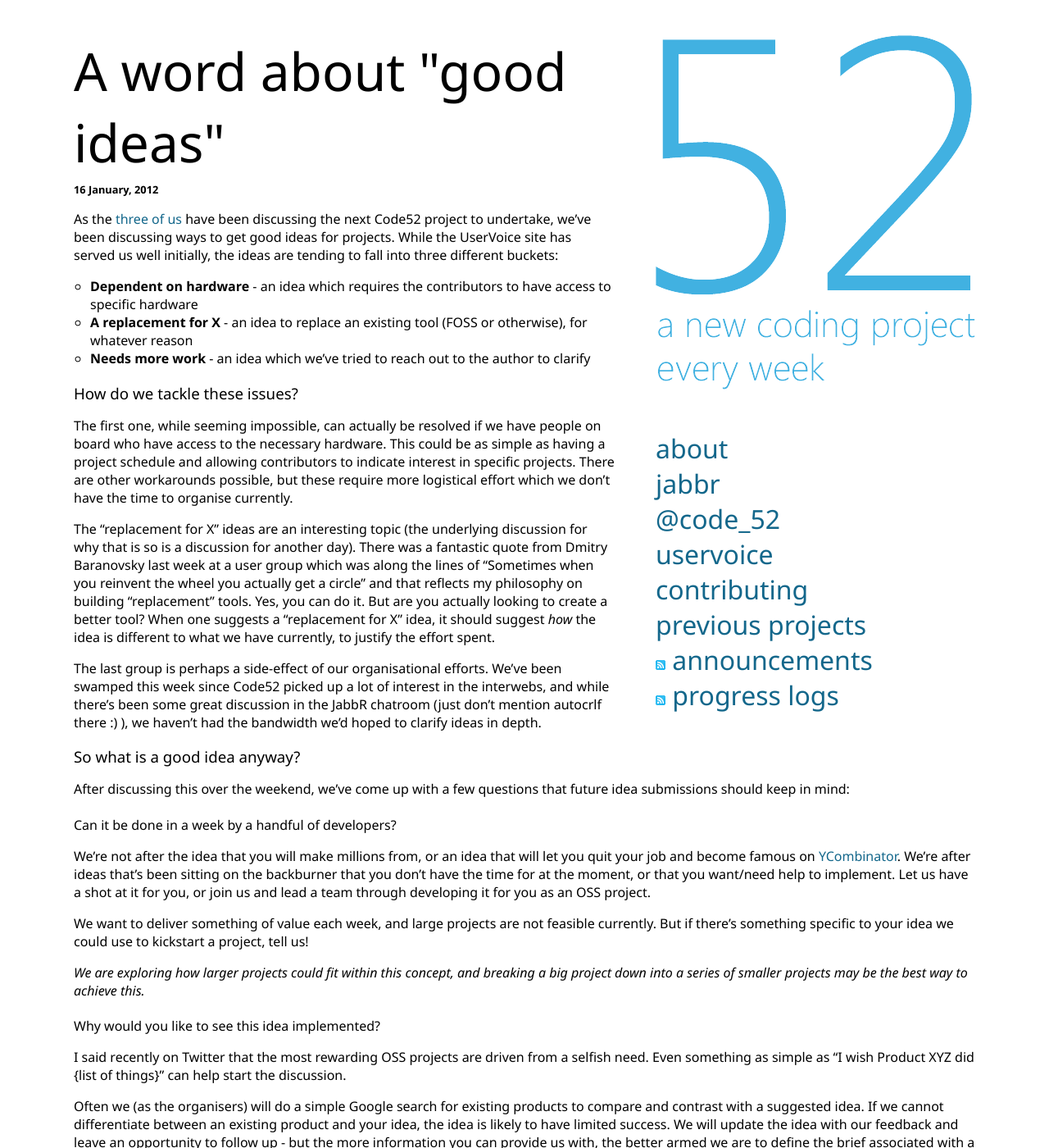
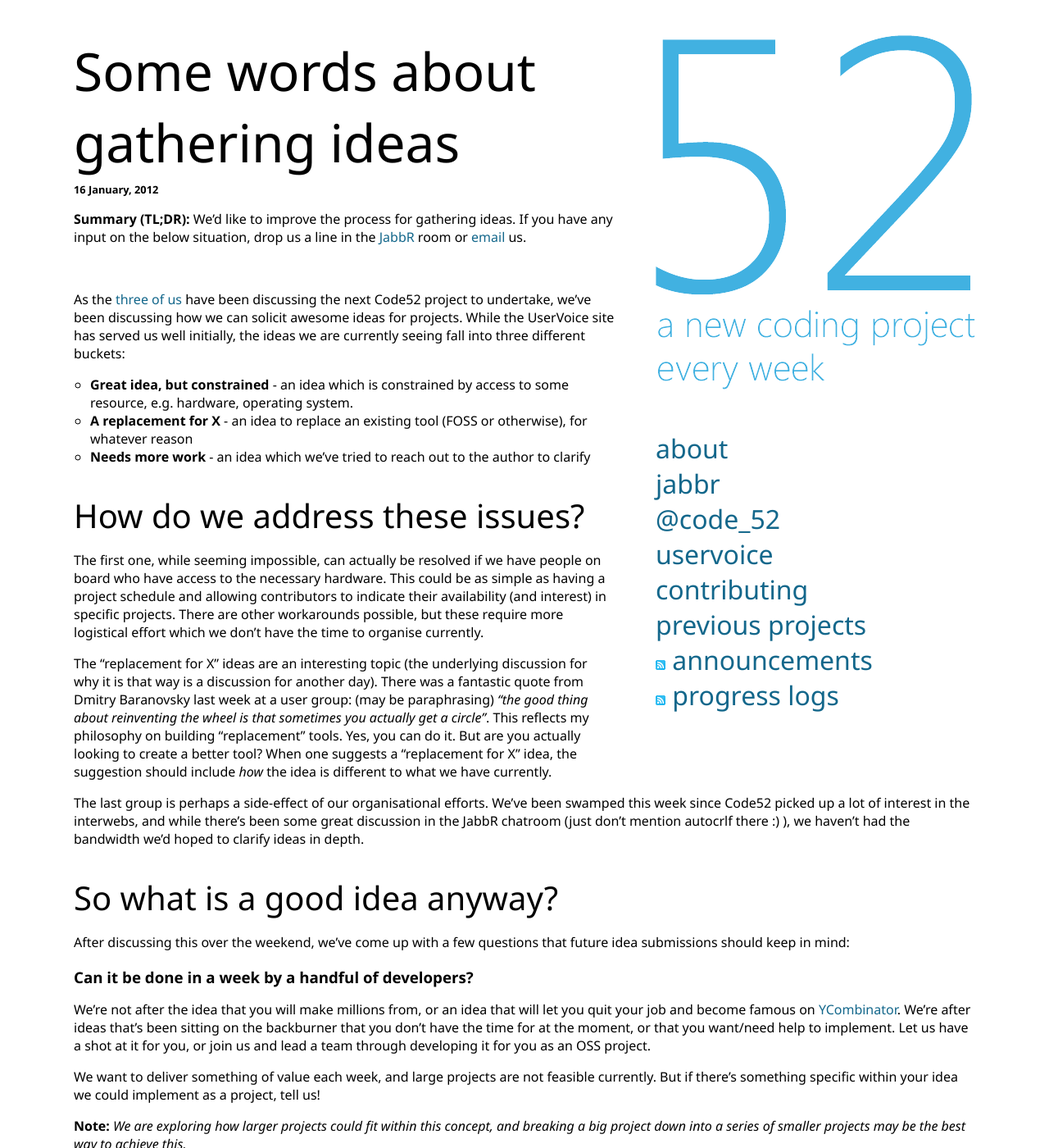
Before and after one commit to Code52/code52.github.com, a Jekyll site: the page built from _posts/2012-01-16-some-words-about-gathering-ideas.md, in a window 1280 px wide and 1400 px high. Shown: the whole window at 82% size. Built offline with Jekyll 4.4.1, drawn with Linux system fonts in a browser that asks for light colours; Markdown is read by kramdown in place of the engine named in the settings; comment, search, counter and statistics services are not loaded; some of the changed text lies outside the part shown.

Commit message:
editing post

```diff
--- a/_posts/2012-01-16-some-words-about-gathering-ideas.md
+++ b/_posts/2012-01-16-some-words-about-gathering-ideas.md
@@ -1,47 +1,52 @@
 ---
 layout: post
-title: A word about "good ideas"
+title: Some words about gathering ideas
 date: 2012-01-16
 comments: true
 ---
 
-As the [three](http://twitter.com/tobin) [of](http://twitter.com/shiftkey) [us](http://twitter.com/aeoth) have been discussing the next Code52 project to undertake, we've been discussing ways to get good ideas for projects. While the UserVoice site has served us well initially, the ideas are tending to fall into three different buckets:
+**Summary (TL;DR):** We'd like to improve the process for gathering ideas. If you have any input on the below situation, drop us a line in the [JabbR](http://jabbr.net/#/rooms/code52) room or [email](code52@code52.org) us.
 
-* **Dependent on hardware** - an  idea which requires the contributors to have access to specific hardware
+<br />
+
+
+As the [three](http://twitter.com/tobin) [of](http://twitter.com/shiftkey) [us](http://twitter.com/aeoth) have been discussing the next Code52 project to undertake, we've been discussing how we can solicit awesome ideas for projects. While the UserVoice site has served us well initially, the ideas we are currently seeing fall into three different buckets:
+
+* **Great idea, but constrained** - an  idea which is constrained by access to some resource, e.g. hardware, operating system.
 * **A replacement for X** - an idea to replace an existing tool (FOSS or otherwise), for whatever reason
 * **Needs more work** - an idea which we've tried to reach out to the author to clarify
 
-### How do we tackle these issues?
+## How do we address these issues?
 
-The first one, while seeming impossible, can actually be resolved if we have people on board who have access to the necessary hardware. This could be as simple as having a project schedule and allowing contributors to indicate interest in specific projects. There are other workarounds possible, but these require more logistical effort which we don't have the time to organise currently.
+The first one, while seeming impossible, can actually be resolved if we have people on board who have access to the necessary hardware. This could be as simple as having a project schedule and allowing contributors to indicate their availability (and interest) in specific projects. There are other workarounds possible, but these require more logistical effort which we don't have the time to organise currently.
 
-The "replacement for X" ideas are an interesting topic (the underlying discussion for why that is so is a discussion for another day). There was a fantastic quote from Dmitry Baranovsky last week at a user group which was along the lines of "Sometimes when you reinvent the wheel you actually get a circle" and that reflects my philosophy on building "replacement" tools. Yes, you can do it. But are you actually looking to create a better tool? When one suggests a "replacement for X" idea, it should suggest *how* the idea is different to what we have currently, to justify the effort spent.
+The "replacement for X" ideas are an interesting topic (the underlying discussion for why it is that way is a discussion for another day). There was a fantastic quote from Dmitry Baranovsky last week at a user group: (may be paraphrasing) *"the good thing about reinventing the wheel is that sometimes you actually get a circle"*. This reflects my philosophy on building "replacement" tools. Yes, you can do it. But are you actually looking to create a better tool? When one suggests a "replacement for X" idea, the suggestion should include *how* the idea is different to what we have currently.
 
 The last group is perhaps a side-effect of our organisational efforts. We've been swamped this week since Code52 picked up a lot of interest in the interwebs, and while there's been some great discussion in the JabbR chatroom (just don't mention autocrlf there :) ), we haven't had the bandwidth we'd hoped to clarify ideas in depth.
 
-### So what is a good idea anyway?
+## So what is a good idea anyway?
 
 After discussing this over the weekend, we've come up with a few questions that future idea submissions should keep in mind:
 
-#### Can it be done in a week by a handful of developers?
+### **Can it be done in a week by a handful of developers?**
 
 We're not after the idea that you will make millions from, or an idea that will let you quit your job and become famous on [YCombinator](http://ycombinator.com/). We're after ideas that's been sitting on the backburner that you don't have the time for at the moment, or that you want/need help to implement. Let us have a shot at it for you, or join us and lead a team through developing it for you as an OSS project.
 
-We want to deliver something of value each week, and large projects are not feasible currently. But if there's something specific to your idea we could use to kickstart a project, tell us!
+We want to deliver something of value each week, and large projects are not feasible currently. But if there's something specific within your idea we could implement as a project, tell us!
 
-*We are exploring how larger projects could fit within this concept, and breaking a big project down into a series of smaller projects may be the best way to achieve this.*
+**Note:** *We are exploring how larger projects could fit within this concept, and breaking a big project down into a series of smaller projects may be the best way to achieve this.*
 
-#### Why would you like to see this idea implemented?
+### **Why would you like to see this idea implemented?**
 
 I said recently on Twitter that the most rewarding OSS projects are driven from a selfish need. Even something as simple as "I wish Product XYZ did {list of things}" can help start the discussion.
 
-Often we (as the organisers) will do a simple Google search for existing products to compare and contrast with a suggested idea. If we cannot differentiate between an existing product and your idea, the idea is likely to have limited success. We will update the idea with our feedback and leave an opportunity to follow up - but the more information you can provide us with, the better armed we are to define the brief associated with a project.
+Often we (the organisers) will do a simple Google search for existing products to compare and contrast with a suggested idea. If we cannot differentiate between an existing product and your idea, the idea is likely to have limited success. We will update the idea with our feedback and leave an opportunity to follow up - but the more information you can provide us with, the better armed we are to define the brief associated with a project.
 
-#### How can I help out?
+### **How can I help out?**
 
 Not everyone is a developer. But everyone can help out to ensure a project succeeds. Great software has many inputs which aren't code - documentation, design, user experience, co-ordination, etc. - and many hands make light work.
 
-#### What cool features can you suggest?
+### **What cool features can you suggest?**
 
 This may be the toughest question to answer. If you can provide us with more details around what you imagine the software doing, that:
 
@@ -49,8 +54,10 @@
 * gives everyone an opportunity to refine the idea further
 * gets people interested in executing the idea
 
-### And the next idea?
+## And the next idea?
 
-It actually ties into this well. We've mentioned it in the chatroom over the weekend to gauge interest, but will officially announce it later tonight (AEDST).
+It actually ties into this discussion. We've mentioned it in the chatroom over the weekend to gauge interest, but will officially announce it later tonight (AEDST).
 
-We'd love to hear feedback on this from you guys.
+**We'd love to hear feedback on this - we're doing this to involve the community, and we can only guess the right approach if we don't hear your views on this.**
+
+-- Code52 team
```
